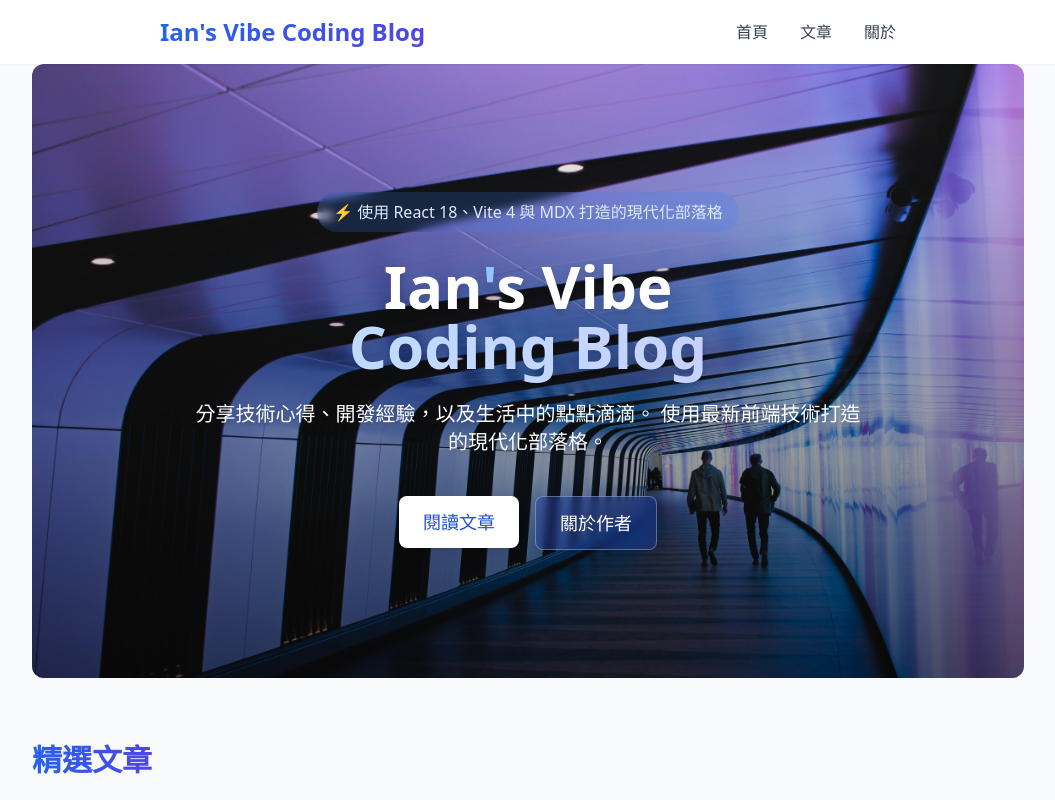
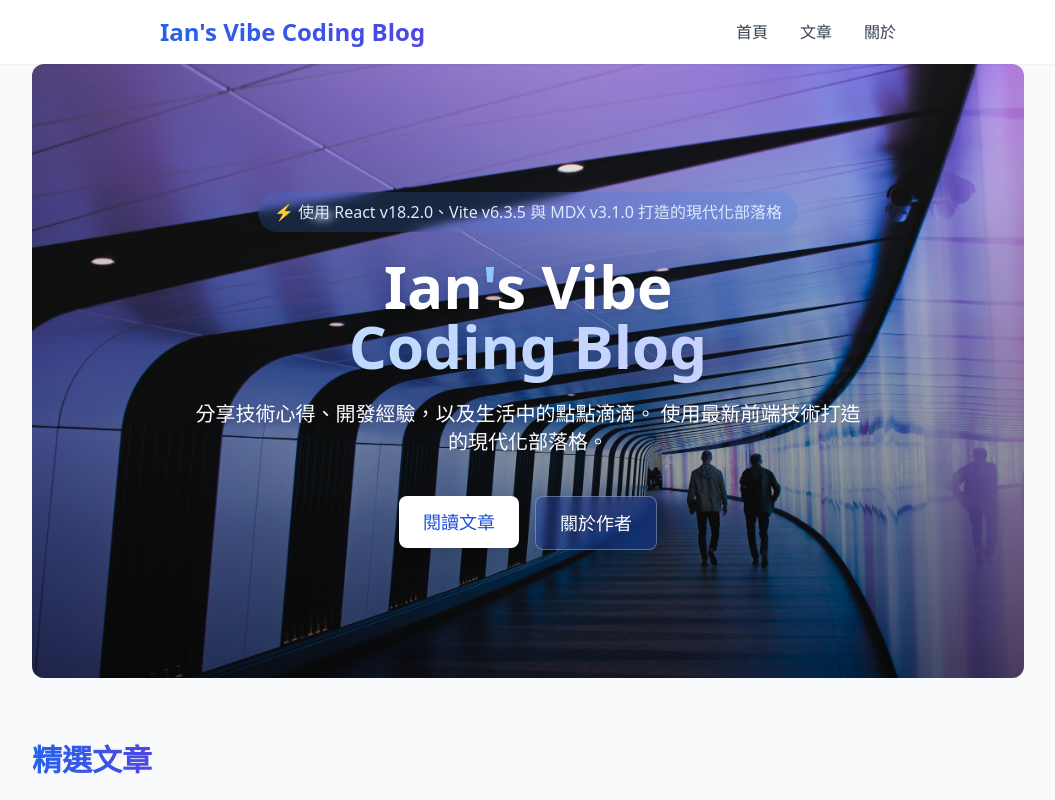
Before and after one commit to ianTPE/vite-react-mdx-blog, a React (Vite) app: page / in a window 1280 px wide. Shown: the top 800 px of the page, without its empty margins (112-1167 px from the left). Built offline with nearby package versions, Linux system fonts and the light colour scheme.

Commit message:
feat: add animated hero section with parallax background and staggered content animations

```diff
--- a/src/components/ui/HomeHero.tsx
+++ b/src/components/ui/HomeHero.tsx
@@ -33,7 +33,7 @@ const HomeHero: React.FC = () => {
           animate={{ opacity: 1, y: 0 }}
           transition={{ duration: 0.5 }}
         >
-          ⚡ 使用 React 18、Vite 4 與 MDX 打造的現代化部落格
+          ⚡ 使用 React v18.2.0、Vite v6.3.5 與 MDX v3.1.0 打造的現代化部落格
         </motion.div>
 
         <motion.h1
```
